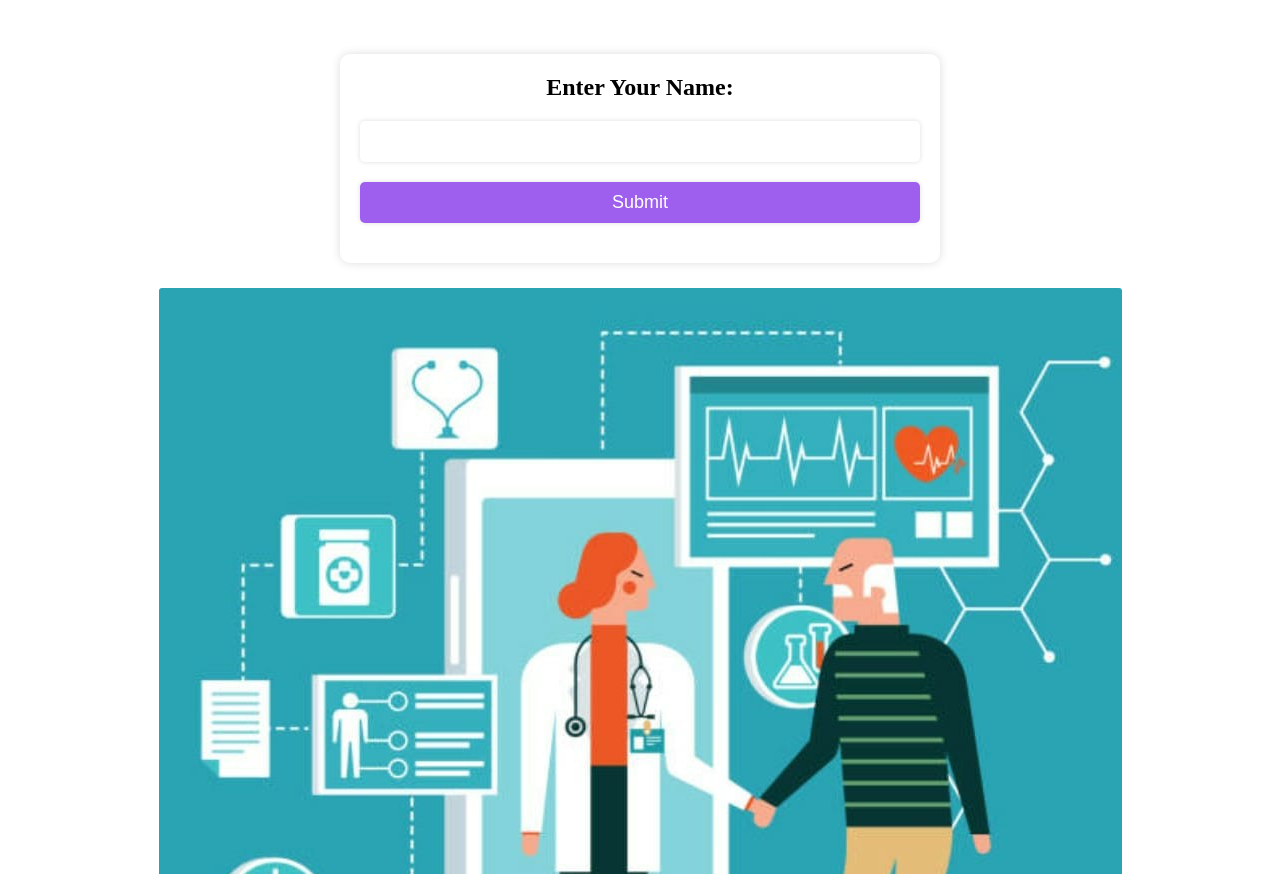
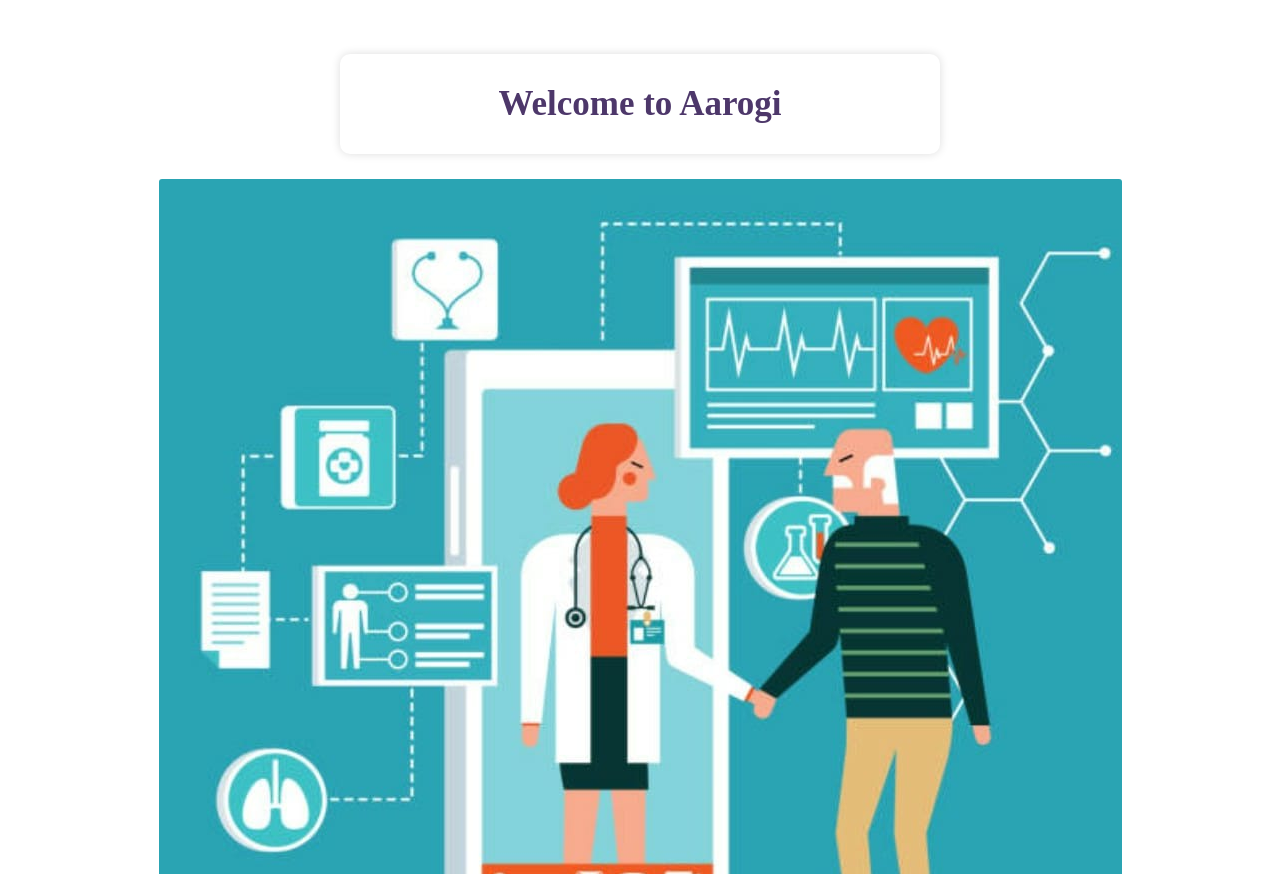
Before and after one commit to juturumunikarthik65/Aarogi, a plain HTML site: page home.html in a window 1280 px wide. Shown: the part 901-1775 px from the top of the page. Drawn offline with nearby package versions, Linux system fonts and the light colour scheme.

Commit message:
edit
edit

```diff
--- a/home.html
+++ b/home.html
@@ -54,10 +54,7 @@
 
 
         <div class="container">
-          <h2 id="enterNameText">Enter Your Name:</h2>
-          <input type="text" id="nameInput">
-          <button id="submitBtn">Submit</button>
-          <p id="welcomeMessage"></p>
+          <p id="welcomeMessage">Welcome to Aarogi</p>
         </div>
 
 
```
